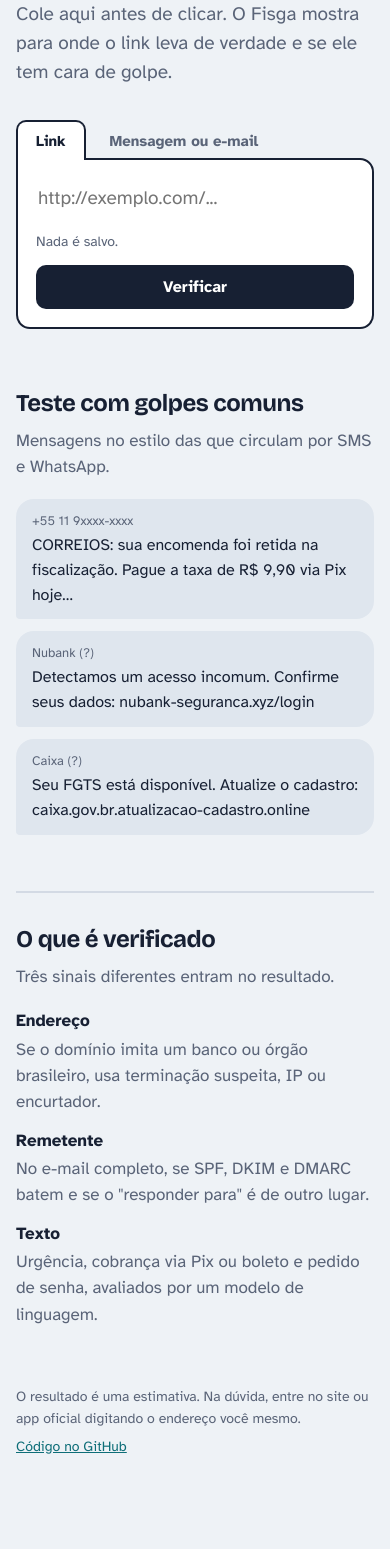
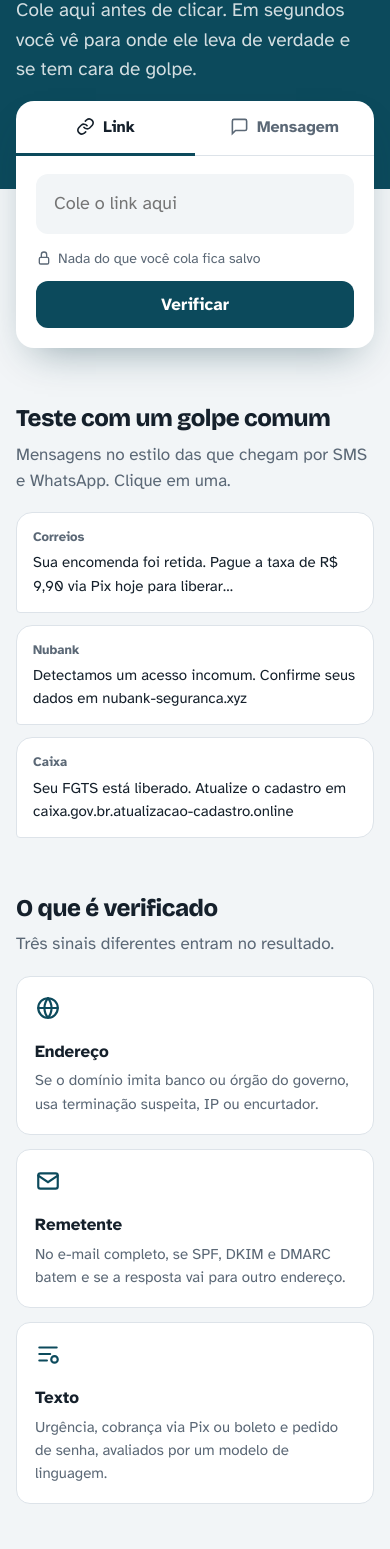
Before and after one commit to lucasfalves07/Fisga, a plain HTML site: page web/index.html in a window 390 px wide. Shown: the part 187-1736 px from the top of the page. Before the commit the page ends 1690 px from the top, so only its background shows below. Drawn offline with nearby package versions, Linux system fonts and the light colour scheme.

Commit message:
Nova interface

```diff
--- a/web/index.html
+++ b/web/index.html
@@ -7,212 +7,259 @@
 <meta name="description" content="Cole um link ou mensagem suspeita e veja se é golpe.">
 <link rel="preconnect" href="https://fonts.googleapis.com">
 <link rel="preconnect" href="https://fonts.gstatic.com" crossorigin>
-<link href="https://fonts.googleapis.com/css2?family=Bricolage+Grotesque:opsz,wght@12..96,500;12..96,700;12..96,800&family=Atkinson+Hyperlegible:wght@400;700&display=swap" rel="stylesheet">
+<link href="https://fonts.googleapis.com/css2?family=Bricolage+Grotesque:opsz,wght@12..96,600;12..96,800&family=Atkinson+Hyperlegible:wght@400;700&display=swap" rel="stylesheet">
 <style>
 :root {
-  --bg: #eef2f6;
+  --sea: #0c4a5c;
+  --sea-deep: #083544;
+  --foam: #bfe7ec;
+  --bg: #f2f5f7;
   --surface: #ffffff;
-  --ink: #172033;
-  --muted: #5a6478;
-  --line: #d3dae4;
-  --line-strong: #172033;
-  --accent: #0e6e78;
-  --ok: #1f7a4d;
-  --ok-bg: #e4f3ea;
-  --warn: #a8650f;
-  --warn-bg: #fbf0dc;
-  --bad: #b42318;
-  --bad-bg: #fbe5e2;
-  --bubble: #dfe6ee;
+  --ink: #15202b;
+  --muted: #5b6876;
+  --line: #dde3e9;
+  --go: #0c4a5c;
+  --ok: #15803d;
+  --ok-soft: #dcfce7;
+  --warn: #c2410c;
+  --warn-amber: #f59e0b;
+  --warn-soft: #ffedd5;
+  --bad: #dc2626;
+  --bad-soft: #fee2e2;
+  --idle: #d6dde4;
+  --hero: var(--sea);
 }
 @media (prefers-color-scheme: dark) {
   :root {
-    --bg: #121826;
-    --surface: #1b2334;
-    --ink: #e8edf5;
-    --muted: #9aa5b8;
-    --line: #2d374b;
-    --line-strong: #e8edf5;
-    --accent: #4fb8c2;
-    --ok: #5cc58f;
-    --ok-bg: #16332a;
-    --warn: #e5a54b;
-    --warn-bg: #3a2c14;
-    --bad: #f0786b;
-    --bad-bg: #3d1d1b;
-    --bubble: #253047;
+    --bg: #0f1820;
+    --surface: #17232d;
+    --ink: #e6edf3;
+    --muted: #93a3b3;
+    --line: #26343f;
+    --go: #3fb6c6;
+    --ok: #4ade80;
+    --ok-soft: #12301f;
+    --warn: #fb923c;
+    --warn-soft: #3a2412;
+    --bad: #f87171;
+    --bad-soft: #3d1717;
+    --idle: #2a3844;
   }
 }
+body[data-tom="ok"] { --hero: #14532d; }
+body[data-tom="warn"] { --hero: #9a3412; }
+body[data-tom="bad"] { --hero: #991b1b; }
+
 * { box-sizing: border-box; }
-html { -webkit-text-size-adjust: 100%; }
 body {
   margin: 0;
   background: var(--bg);
   color: var(--ink);
   font: 17px/1.55 "Atkinson Hyperlegible", system-ui, sans-serif;
 }
-main { max-width: 720px; margin: 0 auto; padding: 56px 16px 40px; }
-h1, h2, .verdict, .brand {
-  font-family: "Bricolage Grotesque", system-ui, sans-serif;
-  letter-spacing: -0.02em;
+h1, h2, .verdict, .brand { font-family: "Bricolage Grotesque", system-ui, sans-serif; letter-spacing: -0.02em; }
+
+.hero {
+  background: var(--hero);
+  color: #fff;
+  padding: 28px 16px 120px;
+  transition: background-color .5s ease;
 }
-.brand {
-  display: flex; align-items: center; gap: 10px;
-  font-weight: 700; font-size: 20px; margin-bottom: 48px;
+.wrap { max-width: 728px; margin: 0 auto; }
+.brand { display: flex; align-items: center; gap: 10px; font-weight: 800; font-size: 21px; }
+.brand svg { width: 28px; height: 28px; color: var(--foam); }
+h1 { font-size: clamp(36px, 6.5vw, 58px); line-height: 1.04; font-weight: 800; margin: 56px 0 12px; }
+.lead { font-size: 19px; color: rgba(255,255,255,.82); margin: 0; max-width: 32em; }
+
+.panel {
+  max-width: 760px; margin: -88px auto 0; padding: 0 16px;
+  position: relative;
 }
-.brand svg { width: 26px; height: 26px; color: var(--accent); }
-h1 {
-  font-size: clamp(38px, 7vw, 60px);
-  line-height: 1.02; font-weight: 800; margin: 0 0 14px;
+.box {
+  background: var(--surface);
+  border-radius: 18px;
+  box-shadow: 0 18px 40px -18px rgba(8,53,68,.45);
+  overflow: hidden;
 }
-.lead { color: var(--muted); font-size: 19px; margin: 0 0 32px; max-width: 34em; }
+.tabs { display: grid; grid-template-columns: 1fr 1fr; border-bottom: 1px solid var(--line); }
+.tabs button {
+  font: 700 16px "Atkinson Hyperlegible", sans-serif;
+  background: none; border: none; color: var(--muted);
+  padding: 16px 12px; cursor: pointer;
+  display: flex; align-items: center; justify-content: center; gap: 8px;
+  border-bottom: 3px solid transparent; margin-bottom: -1px;
+}
+.tabs button svg { width: 19px; height: 19px; }
+.tabs button[aria-selected="true"] { color: var(--ink); border-bottom-color: var(--go); }
+form { padding: 18px 20px 20px; }
+input[type=text], textarea {
+  width: 100%; font: inherit; color: var(--ink);
+  background: var(--bg); border: 2px solid transparent; border-radius: 12px;
+  padding: 14px 16px; outline: none; transition: border-color .15s;
+}
+input[type=text] { font-size: 18px; }
+textarea { min-height: 140px; resize: vertical; font-size: 16px; }
+input[type=text]:focus, textarea:focus { border-color: var(--go); background: var(--surface); }
+.row { display: flex; align-items: center; justify-content: space-between; gap: 12px; margin-top: 14px; flex-wrap: wrap; }
+.hint { color: var(--muted); font-size: 14px; display: flex; align-items: center; gap: 6px; }
+.hint svg { width: 16px; height: 16px; }
+.go {
+  font: 700 17px "Atkinson Hyperlegible", sans-serif;
+  background: var(--go); color: #fff; border: none; border-radius: 12px;
+  padding: 13px 26px; cursor: pointer;
+}
+.go:hover { filter: brightness(1.1); }
+.go:disabled { opacity: .6; cursor: wait; }
+:focus-visible { outline: 3px solid var(--warn-amber); outline-offset: 2px; }
 
-.tabs { display: flex; gap: 4px; margin-bottom: -2px; position: relative; }
-.tabs button {
-  font: 700 15px "Atkinson Hyperlegible", sans-serif;
-  color: var(--muted); background: transparent;
-  border: 2px solid transparent; border-bottom: none;
-  border-radius: 10px 10px 0 0; padding: 10px 18px; cursor: pointer;
+#result:empty { display: none; }
+#result { border-top: 1px solid var(--line); padding: 24px 20px 26px; }
+.head { display: flex; gap: 16px; align-items: center; }
+.icon {
+  flex: none; width: 56px; height: 56px; border-radius: 50%;
+  display: grid; place-items: center; color: #fff; background: var(--tone);
 }
-.tabs button[aria-selected="true"] {
-  color: var(--ink); background: var(--surface); border-color: var(--line-strong);
+.icon svg { width: 30px; height: 30px; }
+.ok { --tone: var(--ok); --soft: var(--ok-soft); }
+.warn { --tone: var(--warn); --soft: var(--warn-soft); }
+.bad { --tone: var(--bad); --soft: var(--bad-soft); }
+.verdict { font-size: clamp(28px, 5vw, 38px); font-weight: 800; color: var(--tone); margin: 0; line-height: 1.05; }
+.advice { margin: 4px 0 0; color: var(--ink); }
+
+.scale { margin: 22px 0 4px; display: grid; grid-template-columns: repeat(3, 1fr); gap: 6px; }
+.scale div { height: 10px; border-radius: 99px; background: var(--idle); }
+.scale .on.s-ok { background: var(--ok); }
+.scale .on.s-warn { background: var(--warn-amber); }
+.scale .on.s-bad { background: var(--bad); }
+.scale-labels { display: grid; grid-template-columns: repeat(3, 1fr); gap: 6px; font-size: 13px; color: var(--muted); }
+.scale-labels span:nth-child(2) { text-align: center; }
+.scale-labels span:nth-child(3) { text-align: right; }
+.scale-labels .cur { color: var(--tone); font-weight: 700; }
+
+.dest { margin-top: 22px; background: var(--soft); border-radius: 12px; padding: 14px 16px; }
+.dest p { margin: 0 0 4px; font-size: 14px; color: var(--muted); }
+.url { word-break: break-all; font-size: 17px; color: var(--muted); }
+.url mark { background: none; color: var(--tone); font-weight: 700; }
+.reasons { list-style: none; padding: 0; margin: 20px 0 0; display: grid; gap: 8px; }
+.reasons li { display: flex; gap: 10px; align-items: flex-start; }
+.reasons svg { flex: none; width: 20px; height: 20px; margin-top: 2px; color: var(--tone); }
+.err { color: var(--bad); margin: 0; }
+
+main { max-width: 760px; margin: 0 auto; padding: 0 16px 48px; }
+section { margin-top: 52px; }
+section h2 { font-size: 24px; margin: 0 0 4px; }
+section > p { color: var(--muted); margin: 0 0 18px; }
+.bubbles { display: grid; grid-template-columns: repeat(auto-fit, minmax(220px, 1fr)); gap: 12px; }
+.bubble {
+  text-align: left; font: inherit; font-size: 15px; color: var(--ink);
+  background: var(--surface); border: 1px solid var(--line); cursor: pointer;
+  border-radius: 16px 16px 16px 4px; padding: 14px 16px;
+  transition: border-color .15s, transform .15s;
 }
-form {
-  background: var(--surface);
-  border: 2px solid var(--line-strong);
-  border-radius: 0 14px 14px 14px;
-  padding: 18px;
-}
-textarea, input[type=text] {
-  width: 100%; font: inherit; color: var(--ink);
-  background: transparent; border: none; resize: vertical; outline: none;
-}
-input[type=text] { font-size: 19px; padding: 6px 2px; }
-textarea { min-height: 150px; font-size: 16px; }
-.row { display: flex; justify-content: space-between; align-items: center; gap: 12px; margin-top: 12px; flex-wrap: wrap; }
-.hint { color: var(--muted); font-size: 14px; }
-.go {
-  font: 700 16px "Atkinson Hyperlegible", sans-serif;
-  background: var(--ink); color: var(--surface);
-  border: none; border-radius: 10px; padding: 12px 22px; cursor: pointer;
-}
-.go:disabled { opacity: .55; cursor: wait; }
-:focus-visible { outline: 3px solid var(--accent); outline-offset: 3px; }
-textarea:focus-visible, input[type=text]:focus-visible { outline: none; }
-form:focus-within { box-shadow: 0 0 0 4px color-mix(in srgb, var(--accent) 30%, transparent); }
-.tabs button:focus-visible { outline-offset: -3px; }
+.bubble:hover { border-color: var(--go); transform: translateY(-2px); }
+.bubble small { display: block; font-size: 13px; color: var(--muted); margin-bottom: 4px; font-weight: 700; }
 
-#result { margin-top: 28px; }
-.card {
-  border-radius: 14px; padding: 24px 22px;
-  background: var(--tone-bg); border-left: 8px solid var(--tone);
-}
-.card.ok { --tone: var(--ok); --tone-bg: var(--ok-bg); }
-.card.warn { --tone: var(--warn); --tone-bg: var(--warn-bg); }
-.card.bad { --tone: var(--bad); --tone-bg: var(--bad-bg); }
-.verdict { font-size: clamp(30px, 6vw, 42px); font-weight: 800; color: var(--tone); margin: 0; line-height: 1.05; }
-.meter { height: 10px; border-radius: 99px; background: color-mix(in srgb, var(--tone) 18%, transparent); margin: 16px 0 6px; overflow: hidden; }
-.meter span { display: block; height: 100%; background: var(--tone); border-radius: inherit; width: 0; transition: width .6s cubic-bezier(.2,.8,.2,1); }
-.score { font-size: 14px; color: var(--muted); }
-.dest { margin: 20px 0 4px; font-size: 15px; color: var(--muted); }
-.url {
-  font-size: 17px; word-break: break-all; padding: 10px 12px;
-  background: var(--surface); border-radius: 8px; color: var(--muted);
-}
-.url mark { background: none; color: var(--tone); font-weight: 700; text-decoration: underline; text-underline-offset: 3px; }
-.card h2 { font-size: 19px; margin: 22px 0 8px; }
-.card ul { margin: 0; padding-left: 20px; }
-.card li { margin: 4px 0; }
-.err { color: var(--bad); margin-top: 16px; }
+.signals { display: grid; grid-template-columns: repeat(auto-fit, minmax(200px, 1fr)); gap: 14px; }
+.signal { background: var(--surface); border-radius: 14px; padding: 18px; border: 1px solid var(--line); }
+.signal svg { width: 26px; height: 26px; color: var(--go); }
+.signal h3 { font-size: 17px; margin: 10px 0 4px; }
+.signal p { margin: 0; color: var(--muted); font-size: 15px; }
 
-section.examples { margin-top: 56px; }
-section h2 { font-size: 24px; margin: 0 0 6px; }
-section p { color: var(--muted); margin: 0 0 18px; }
-.bubbles { display: grid; gap: 12px; }
-.bubble {
-  text-align: left; font: inherit; font-size: 16px; color: var(--ink);
-  background: var(--bubble); border: none; cursor: pointer;
-  border-radius: 18px 18px 18px 4px; padding: 12px 16px; max-width: 520px;
-}
-.bubble small { display: block; color: var(--muted); font-size: 13px; margin-bottom: 2px; }
-.bubble:hover { background: color-mix(in srgb, var(--bubble) 80%, var(--accent)); }
-
-section.how { margin-top: 56px; padding-top: 28px; border-top: 2px solid var(--line); }
-.how dl { display: grid; grid-template-columns: max-content 1fr; gap: 10px 20px; margin: 0; }
-.how dt { font-weight: 700; }
-.how dd { margin: 0; color: var(--muted); }
+footer { margin-top: 48px; font-size: 14px; color: var(--muted); }
 footer p { margin: 0 0 6px; }
-footer { margin-top: 48px; font-size: 14px; color: var(--muted); }
-footer a { color: var(--accent); }
+footer a { color: var(--go); font-weight: 700; }
 
 @media (max-width: 560px) {
-  main { padding-top: 32px; }
-  .brand { margin-bottom: 32px; }
-  .how dl { grid-template-columns: 1fr; gap: 2px; }
-  .how dd { margin-bottom: 10px; }
+  .hero { padding-bottom: 104px; }
+  h1 { margin-top: 36px; }
   .go { width: 100%; }
+  .tabs button span.long { display: none; }
 }
-@media (prefers-reduced-motion: reduce) { .meter span { transition: none; } }
+@media (prefers-reduced-motion: reduce) {
+  .hero, .bubble { transition: none; }
+}
 </style>
 </head>
 <body>
-<main>
+<header class="hero">
+  <div class="wrap">
     <div class="brand">
-    <svg viewBox="0 0 24 24" fill="none" stroke="currentColor" stroke-width="2.2" stroke-linecap="round" aria-hidden="true">
-      <path d="M12 2v11a5 5 0 1 1-10 0v-1"/><path d="M2 12l3 3"/>
-    </svg>
+      <svg viewBox="0 0 24 24" fill="none" stroke="currentColor" stroke-width="2.2" stroke-linecap="round" aria-hidden="true"><path d="M14 2v11a5 5 0 1 1-10 0v-1"/><path d="M4 12l3 3"/></svg>
       Fisga
     </div>
+    <h1>Recebeu um link estranho?</h1>
+    <p class="lead">Cole aqui antes de clicar. Em segundos você vê para onde ele leva de verdade e se tem cara de golpe.</p>
+  </div>
+</header>
 
-  <h1>Recebeu um link estranho?</h1>
-  <p class="lead">Cole aqui antes de clicar. O Fisga mostra para onde o link leva de verdade e se ele tem cara de golpe.</p>
-
+<div class="panel">
+  <div class="box">
     <div class="tabs" role="tablist">
-    <button role="tab" id="tab-url" aria-selected="true" aria-controls="form">Link</button>
-    <button role="tab" id="tab-email" aria-selected="false" aria-controls="form">Mensagem ou e-mail</button>
+      <button role="tab" id="tab-url" aria-selected="true" aria-controls="form">
+        <svg viewBox="0 0 24 24" fill="none" stroke="currentColor" stroke-width="2" stroke-linecap="round" aria-hidden="true"><path d="M10 13a5 5 0 0 0 7.5.5l3-3a5 5 0 0 0-7-7l-1.7 1.7"/><path d="M14 11a5 5 0 0 0-7.5-.5l-3 3a5 5 0 0 0 7 7l1.7-1.7"/></svg>
+        Link
+      </button>
+      <button role="tab" id="tab-email" aria-selected="false" aria-controls="form">
+        <svg viewBox="0 0 24 24" fill="none" stroke="currentColor" stroke-width="2" stroke-linecap="round" aria-hidden="true"><path d="M21 15a2 2 0 0 1-2 2H7l-4 4V5a2 2 0 0 1 2-2h14a2 2 0 0 1 2 2z"/></svg>
+        <span>Mensagem<span class="long"> ou e-mail</span></span>
+      </button>
     </div>
     <form id="form" role="tabpanel" aria-labelledby="tab-url">
-    <input type="text" id="campo-url" aria-label="Link" placeholder="http://exemplo.com/..." autocomplete="off" spellcheck="false">
-    <textarea id="campo-email" aria-label="Mensagem" placeholder="Cole o texto da mensagem. Se tiver o e-mail original (.eml), cole ele inteiro para checar o remetente também." hidden></textarea>
+      <input type="text" id="campo-url" aria-label="Link" placeholder="Cole o link aqui" autocomplete="off" spellcheck="false">
+      <textarea id="campo-email" aria-label="Mensagem" placeholder="Cole o texto do SMS, WhatsApp ou e-mail" hidden></textarea>
       <div class="row">
-      <span class="hint" id="hint">Nada é salvo.</span>
+        <span class="hint">
+          <svg viewBox="0 0 24 24" fill="none" stroke="currentColor" stroke-width="2" stroke-linecap="round" aria-hidden="true"><rect x="5" y="11" width="14" height="10" rx="2"/><path d="M8 11V7a4 4 0 0 1 8 0v4"/></svg>
+          Nada do que você cola fica salvo
+        </span>
         <button class="go" type="submit" id="go">Verificar</button>
       </div>
     </form>
+    <div id="result" aria-live="polite"></div>
+  </div>
+</div>
 
-  <div id="result" aria-live="polite"></div>
-
-  <section class="examples">
-    <h2>Teste com golpes comuns</h2>
-    <p>Mensagens no estilo das que circulam por SMS e WhatsApp.</p>
+<main>
+  <section>
+    <h2>Teste com um golpe comum</h2>
+    <p>Mensagens no estilo das que chegam por SMS e WhatsApp. Clique em uma.</p>
     <div class="bubbles">
       <button class="bubble" data-kind="email" data-text="CORREIOS: sua encomenda foi retida na fiscalizacao. Pague a taxa de R$ 9,90 via Pix hoje para liberar a entrega: http://correios-taxa-pendente.top/rastreio">
-        <small>+55 11 9xxxx-xxxx</small>
-        CORREIOS: sua encomenda foi retida na fiscalização. Pague a taxa de R$ 9,90 via Pix hoje…
+        <small>Correios</small>Sua encomenda foi retida. Pague a taxa de R$ 9,90 via Pix hoje para liberar…
       </button>
       <button class="bubble" data-kind="url" data-text="http://nubank-seguranca.xyz/login">
-        <small>Nubank (?)</small>
-        Detectamos um acesso incomum. Confirme seus dados: nubank-seguranca.xyz/login
+        <small>Nubank</small>Detectamos um acesso incomum. Confirme seus dados em nubank-seguranca.xyz
       </button>
       <button class="bubble" data-kind="url" data-text="https://caixa.gov.br.atualizacao-cadastro.online/token">
-        <small>Caixa (?)</small>
-        Seu FGTS está disponível. Atualize o cadastro: caixa.gov.br.atualizacao-cadastro.online
+        <small>Caixa</small>Seu FGTS está liberado. Atualize o cadastro em caixa.gov.br.atualizacao-cadastro.online
       </button>
     </div>
   </section>
 
-  <section class="how">
+  <section>
     <h2>O que é verificado</h2>
     <p>Três sinais diferentes entram no resultado.</p>
-    <dl>
-      <dt>Endereço</dt><dd>Se o domínio imita um banco ou órgão brasileiro, usa terminação suspeita, IP ou encurtador.</dd>
-      <dt>Remetente</dt><dd>No e-mail completo, se SPF, DKIM e DMARC batem e se o "responder para" é de outro lugar.</dd>
-      <dt>Texto</dt><dd>Urgência, cobrança via Pix ou boleto e pedido de senha, avaliados por um modelo de linguagem.</dd>
-    </dl>
+    <div class="signals">
+      <div class="signal">
+        <svg viewBox="0 0 24 24" fill="none" stroke="currentColor" stroke-width="2" stroke-linecap="round" aria-hidden="true"><circle cx="12" cy="12" r="9"/><path d="M3 12h18M12 3a14 14 0 0 1 0 18M12 3a14 14 0 0 0 0 18"/></svg>
+        <h3>Endereço</h3>
+        <p>Se o domínio imita banco ou órgão do governo, usa terminação suspeita, IP ou encurtador.</p>
+      </div>
+      <div class="signal">
+        <svg viewBox="0 0 24 24" fill="none" stroke="currentColor" stroke-width="2" stroke-linecap="round" aria-hidden="true"><rect x="3" y="5" width="18" height="14" rx="2"/><path d="m3 7 9 6 9-6"/></svg>
+        <h3>Remetente</h3>
+        <p>No e-mail completo, se SPF, DKIM e DMARC batem e se a resposta vai para outro endereço.</p>
+      </div>
+      <div class="signal">
+        <svg viewBox="0 0 24 24" fill="none" stroke="currentColor" stroke-width="2" stroke-linecap="round" aria-hidden="true"><path d="M4 6h16M4 12h10M4 18h7"/><circle cx="18" cy="17" r="3"/></svg>
+        <h3>Texto</h3>
+        <p>Urgência, cobrança via Pix ou boleto e pedido de senha, avaliados por um modelo de linguagem.</p>
+      </div>
+    </div>
   </section>
 
   <footer>
-    <p>O resultado é uma estimativa. Na dúvida, entre no site ou app oficial digitando o endereço você mesmo.</p>
+    <p>O resultado é uma estimativa. Na dúvida, abra o app oficial ou digite o endereço do site você mesmo.</p>
     <p><a href="https://github.com/lucasfalves07/Fisga">Código no GitHub</a></p>
   </footer>
 </main>
@@ -222,6 +269,19 @@ const $ = (s) => document.querySelector(s);
 const tabs = { url: $("#tab-url"), email: $("#tab-email") };
 const campos = { url: $("#campo-url"), email: $("#campo-email") };
 let modo = "url";
+
+const ICON = {
+  ok: '<path d="M20 6 9 17l-5-5"/>',
+  warn: '<path d="M12 8v5M12 17h.01"/>',
+  bad: '<path d="M18 6 6 18M6 6l12 12"/>',
+};
+const svg = (d, w = 3) => `<svg viewBox="0 0 24 24" fill="none" stroke="currentColor" stroke-width="${w}" stroke-linecap="round" stroke-linejoin="round" aria-hidden="true">${d}</svg>`;
+
+const TEXTO = {
+  ok: ["Parece seguro", "Nenhum sinal claro de golpe. Mesmo assim, desconfie de pedidos de senha ou pagamento."],
+  warn: ["Suspeito", "Tem sinais de golpe. Não informe dados nem pague nada por esse link."],
+  bad: ["Provável golpe", "Não clique e não responda. Apague a mensagem."],
+};
 
 function trocar(m) {
   modo = m;
@@ -241,30 +301,38 @@ const esc = (s) => String(s).replace(/[&<>"]/g, (c) => ({ "&": "&amp;", "<": "&l
 function destacar(url, dominio) {
   if (!dominio) return esc(url);
   const host = url.replace(/^[a-z]+:\/\//i, "").split(/[/?#]/)[0];
-  const i = url.indexOf(host);
-  const j = host.lastIndexOf(dominio);
+  const i = url.indexOf(host), j = host.lastIndexOf(dominio);
   if (i < 0 || j < 0) return esc(url);
-  const ini = i + j, fim = ini + dominio.length;
-  return esc(url.slice(0, ini)) + "<mark>" + esc(url.slice(ini, fim)) + "</mark>" + esc(url.slice(fim));
+  const a = i + j, b = a + dominio.length;
+  return esc(url.slice(0, a)) + "<mark>" + esc(url.slice(a, b)) + "</mark>" + esc(url.slice(b));
 }
 
 function render(r) {
   const t = tom(r.veredito);
-  const pct = Math.round(r.score * 100);
-  const link = r.url ? r : (r.detalhes?.urls || []).sort((a, b) => b.score - a.score)[0];
-  const titulo = { bad: "Provável golpe", warn: "Suspeito", ok: "Parece seguro" }[t];
+  const [titulo, conselho] = TEXTO[t];
+  const link = r.url ? r : [...(r.detalhes?.urls || [])].sort((a, b) => b.score - a.score)[0];
   const motivos = r.motivos?.length ? r.motivos : ["Nenhum sinal de golpe encontrado."];
+  const nivel = { ok: 0, warn: 1, bad: 2 }[t];
+  const itemIcon = t === "ok" ? ICON.ok : '<circle cx="12" cy="12" r="9"/><path d="M12 8v4M12 16h.01"/>';
 
+  document.body.dataset.tom = t;
+  $("#result").className = t;
   $("#result").innerHTML = `
-    <div class="card ${t}">
+    <div class="head">
+      <div class="icon">${svg(ICON[t])}</div>
+      <div>
         <p class="verdict">${titulo}</p>
-      <div class="meter" role="img" aria-label="Risco ${pct}%"><span></span></div>
-      <div class="score">Risco estimado: ${pct}%</div>
-      ${link ? `<p class="dest">O link leva para</p><div class="url">${destacar(link.url, link.dominio)}</div>` : ""}
-      <h2>Por quê</h2>
-      <ul>${motivos.map((m) => `<li>${esc(m)}</li>`).join("")}</ul>
-    </div>`;
-  requestAnimationFrame(() => { $(".meter span").style.width = Math.max(pct, 3) + "%"; });
+        <p class="advice">${conselho}</p>
+      </div>
+    </div>
+    <div class="scale" role="img" aria-label="Nível de risco: ${titulo}, ${Math.round(r.score * 100)}%">
+      ${["s-ok", "s-warn", "s-bad"].map((c, i) => `<div class="${c}${i <= nivel ? " on" : ""}"></div>`).join("")}
+    </div>
+    <div class="scale-labels">
+      ${["Seguro", "Suspeito", "Golpe"].map((l, i) => `<span${i === nivel ? ' class="cur"' : ""}>${l}</span>`).join("")}
+    </div>
+    ${link ? `<div class="dest"><p>Esse link leva para o site</p><div class="url">${destacar(link.url, link.dominio)}</div></div>` : ""}
+    <ul class="reasons">${motivos.map((m) => `<li>${svg(itemIcon, 2.2)}<span>${esc(m)}</span></li>`).join("")}</ul>`;
 }
 
 async function verificar() {
@@ -284,9 +352,10 @@ async function verificar() {
     });
     if (!res.ok) throw new Error(res.status);
     render(await res.json());
-    $("#result").scrollIntoView({ behavior: matchMedia("(prefers-reduced-motion: reduce)").matches ? "auto" : "smooth", block: "nearest" });
   } catch {
-    $("#result").innerHTML = `<p class="err">Não foi possível verificar agora. Confira se a API está rodando e tente de novo.</p>`;
+    delete document.body.dataset.tom;
+    $("#result").className = "";
+    $("#result").innerHTML = `<p class="err">Não deu para verificar agora. Tente de novo em alguns segundos.</p>`;
   } finally {
     btn.disabled = false; btn.textContent = "Verificar";
   }
@@ -294,12 +363,15 @@ async function verificar() {
 
 $("#form").onsubmit = (e) => { e.preventDefault(); verificar(); };
 campos.email.addEventListener("keydown", (e) => { if (e.key === "Enter" && (e.ctrlKey || e.metaKey)) verificar(); });
+for (const k of ["url", "email"]) campos[k].addEventListener("input", () => {
+  if (!campos[k].value) { delete document.body.dataset.tom; $("#result").innerHTML = ""; }
+});
 
 document.querySelectorAll(".bubble").forEach((b) => b.onclick = () => {
   trocar(b.dataset.kind);
   campos[b.dataset.kind].value = b.dataset.text;
+  window.scrollTo({ top: 0, behavior: matchMedia("(prefers-reduced-motion: reduce)").matches ? "auto" : "smooth" });
   verificar();
-  window.scrollTo({ top: 0, behavior: "smooth" });
 });
 </script>
 </body>
```
Lines whose indentation alone changed are shown as unchanged.
